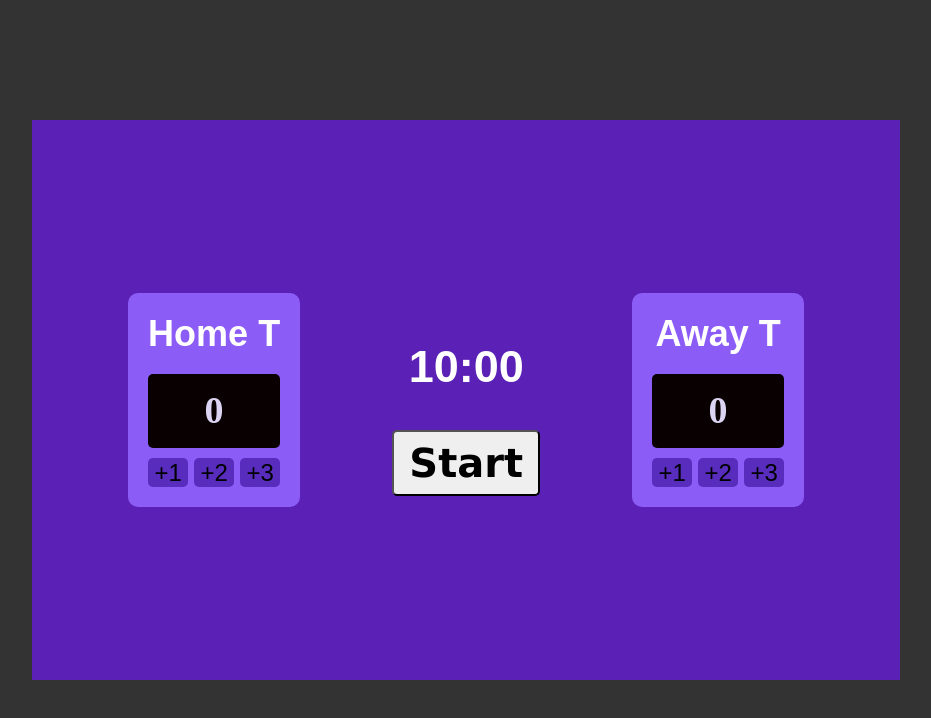
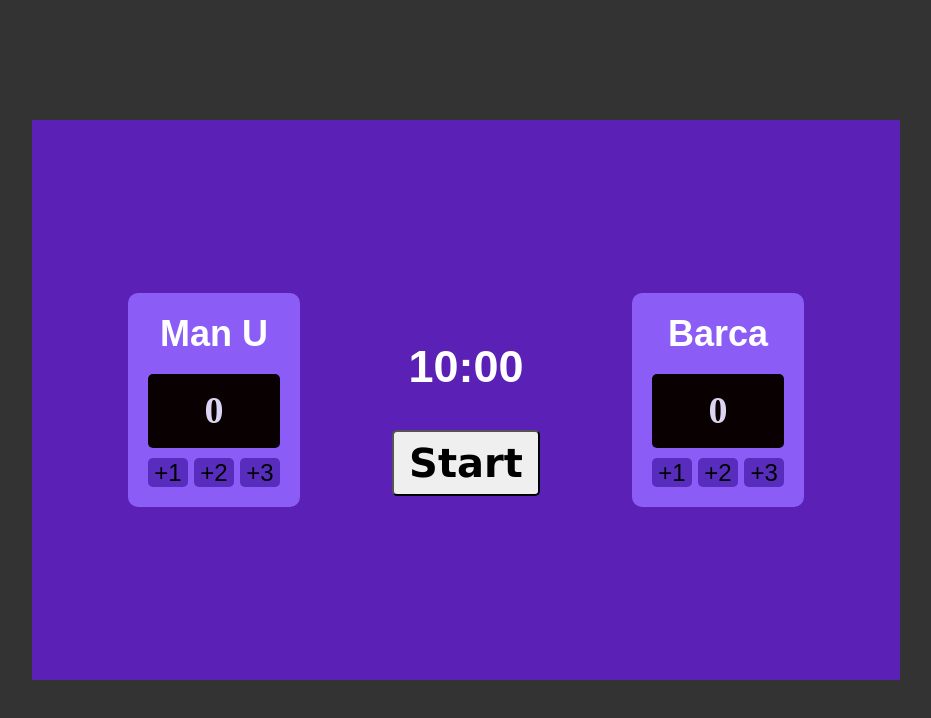
Before and after one commit to musdhy/scoreboard, a plain HTML site: page index.html in a window 1280 px wide. Shown: the whole page, without its empty margins (174-1105 px from the left). Drawn offline with nearby package versions, Linux system fonts and the light colour scheme.

Commit message:
customized score header

```diff
--- a/index.html
+++ b/index.html
@@ -9,7 +9,7 @@
 <body>
 	<div class="container">
 		<div class="team">
-			<h2>Home T</h2>
+			<h2>Man U</h2>
 			<p class="score score1">0</p>
             <div class="btns">
                 <button class="btn one" onclick="addone()">+1</button>
@@ -20,7 +20,7 @@
         <button >Start</button>
     </div>
 		<div class="team">
-			<h2>Away T</h2>
+			<h2>Barca</h2>
 			<p class="score score2">0</p>
             <div class="btns">
                 <button class="btn one" onclick="addone()">+1</button>
```
